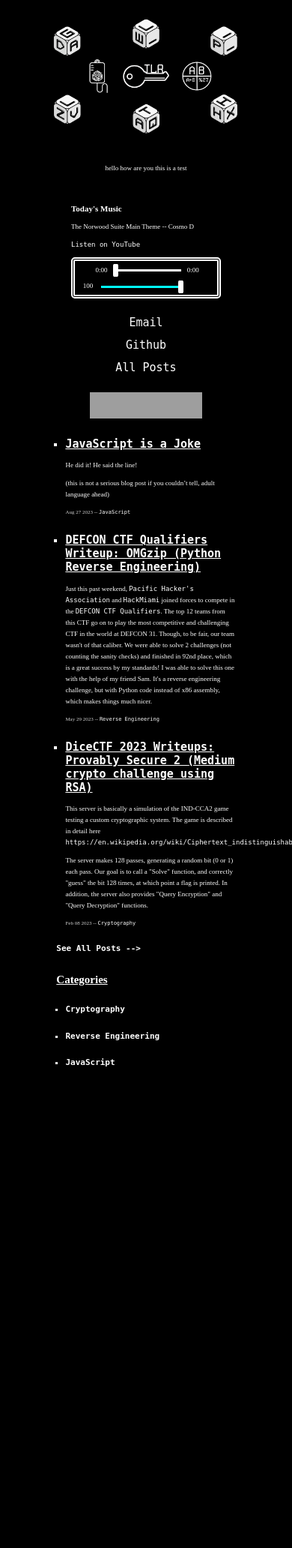
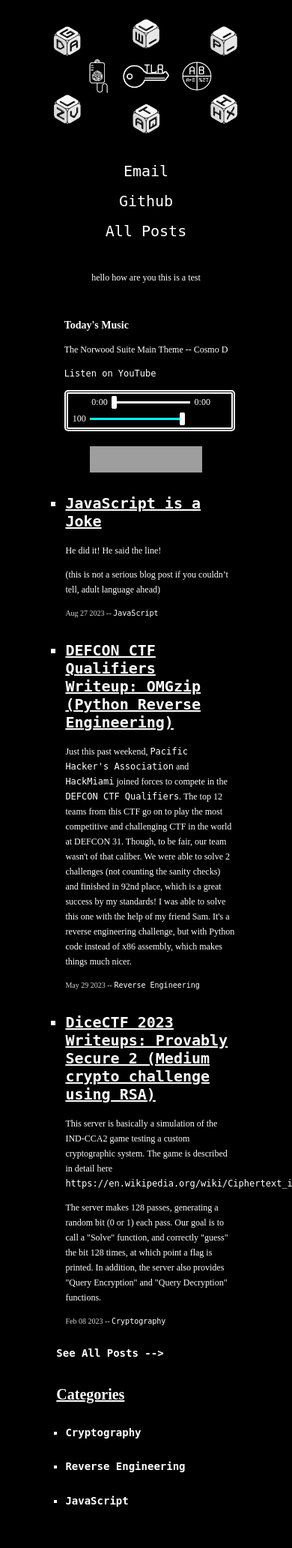
Before and after one commit to Fidget-Cube/fidget-homepage, a PHP site: page /index.php in a window 390 px wide; the page is wider, and only the part inside the window is pictured. Shown: that part at 75% size. Before the commit the page ends 1422 px from the top of that part, so only its background shows below. Run offline with PHP 8.4, Linux system fonts and the light colour scheme; some libraries are stand-ins or nearby versions; grey boxes are pictures that could not be loaded.

Commit message:
Fix Audio Slider Issues

```diff
--- a/frontend/css/audio-slider.css
+++ b/frontend/css/audio-slider.css
@@ -7,8 +7,6 @@ width: 48%;
 margin: 0;
 padding: 0;
 height: 19px;
-margin: 30px 2.5% 20px 2.5%;
-float: left;
 outline: none;
 background: transparent;
 }
--- a/frontend/css/header.css
+++ b/frontend/css/header.css
@@ -8,9 +8,9 @@
     gap: 0;
     grid-template:
         'puzzle'
+        'navline'
         'fact'
         'music'
-        'navline'
         'boxes';
     justify-items: center;
     align-items: center;
@@ -98,7 +98,7 @@ p.divider {
     }
 }
 
-@media only screen and (min-width: 800px) {
+@media only screen and (min-width: 850px) {
     #navline {
         flex-direction: row;
     }
@@ -119,10 +119,28 @@ p.divider {
     --volume-before-width: 100%;
     --buffered-width: 0%;
     width: 100%;
-    max-width: 400px;
     height: 10%;
     border: 5px double white;
     border-radius: 5px;
+    display: grid;
+    gap: 0;
+    grid-template:
+        'top'
+        'bottom';
+}
+
+#audioplayer-top-row {
+    width: 100%;
+    display: flex;
+    align-items: center;
+    margin: 0.5vw 0.2vw 0.2vw 0.2vw;
+}
+
+#audioplayer-bottom-row {
+    width: 100%;
+    display: flex;
+    align-items: center;
+    margin: 0.2vw 0.2vw 0.5vw 0.2vw;
 }
 
 button.audio {
@@ -136,12 +154,11 @@ button.audio {
 }
 
 button#play-icon {
-    float: left;
-    margin: 10px 2.5%;
+    margin: 0 0 0 2.5%;
 }
 
 button#mute-icon {
-    margin: 0 2.5% 10px;
+    margin: 0 2.5%;
 }
 
 path {
@@ -149,43 +166,19 @@ path {
 }
 
 .time {
-    width: 37px;
-    text-align: center;
-    margin: 15px 1%;
-    float: left;
-}
-
-#seek-slider {
-    margin: 15px 2.5%;
+    margin: 0 2.5%;
 }
 
 #volume-output {
-    width: 32px;
-    text-align: center;
-    margin: 5px 2.5% 5px 5%;
-    float: left;
-    clear: left;
+    margin: 0 2.5%;
 }
 
 #volume-slider {
-    margin: 5px 2.5%;
     width: 58%;
 }
 
 #volume-slider::before {
     width: var(--volume-before-width);
-}
-
-/* Skooshed Config */
-
-@media only screen and (min-width: 1200px) and (max-width: 1600px) {
-    #seek-slider {
-        width: 5.6vw;
-    }
-
-    #volume-slider {
-        width: 8.5vw;
-    }
 }
 
 /* End Audio Player Config */
@@ -210,47 +203,16 @@ path {
 
 @media only screen and (max-width: 600px) {
     #puzzle {
-        max-width: 350px;
+        max-width: 400px;
     }
 
     #navline p {
-        font-size: 15px;
-    }
-
-    #audioplayer-container {
-        max-width: 190px;
+        font-size: 20px;
     }
 
     button.audio {
-        width: 15px;
-        height: 15px;
-    }
-
-    button#play-icon {
-        float: left;
-        margin: 5px 2.5%;
-    }
-
-    button#mute-icon {
-        margin: 4px 2.5% 5px;
-    }
-
-    .time {
-        width: 18px;
-        margin: 7px 1% 4px 1%;
-    }
-
-    #seek-slider {
-        margin: 3px 2.5% 1px 2.5%;
-    }
-
-    #volume-slider {
-        margin: 0 2.5%;
-    }
-
-    #volume-output {
-        width: 16px;
-        margin: 3px 2.5% 5px 5%;
+        width: 20px;
+        height: 20px;
     }
 
     #boxes {
--- a/frontend/css/style.css
+++ b/frontend/css/style.css
@@ -229,35 +229,35 @@ input[type=submit]:hover {
 
 @media only screen and (max-width: 600px) {
     p {
-        font-size: 9px;
-        line-height: 15px;
+        font-size: 12px;
+        line-height: 20px;
     }
 
     .p {
-        font-size: 9px;
+        font-size: 12px;
     }
 
     h1 {
+        font-size: 26px;
+    }
+
+    h2 {
         font-size: 20px;
     }
 
-    h2 {
-        font-size: 15px;
-    }
-
     .h2 {
-        font-size: 15px;
+        font-size: 20px;
     }
 
     h3 {
-        font-size: 11px;
+        font-size: 14px;
     }
 
     .h3 {
-        font-size: 11px;
+        font-size: 14px;
     }
 
     .metadata {
-        font-size: 7px;
+        font-size: 10px;
     }
 }
--- a/frontend/modules/header.html
+++ b/frontend/modules/header.html
@@ -18,14 +18,18 @@
         </p>
         <div id="audioplayer-container">
             <link rel="stylesheet" href="/css/audio-slider.css" type="text/css" media="all">
+            <div id="audioplayer-top-row">
                 <audio src="/audio/TheNorwoodSuiteOSTMainTheme.mp3" preload="metadata"></audio>
                 <button id="play-icon" class="audio"></button>
                 <span id="current-time" class="time p">0:00</span>
                 <input type="range" id="seek-slider" max="100" value="0">
                 <span id="duration" class="time p">0:00</span>
+            </div>
+            <div id="audioplayer-bottom-row">
                 <output id="volume-output" class="p">100</output>
                 <input type="range" id="volume-slider" max="100" value="100">
                 <button id="mute-icon" class="audio"></button>
+            </div>
         </div>
         <script type="text/javascript" src="/js/playbutton.js"></script>
     </div>
```
Lines whose indentation alone changed are shown as unchanged.
